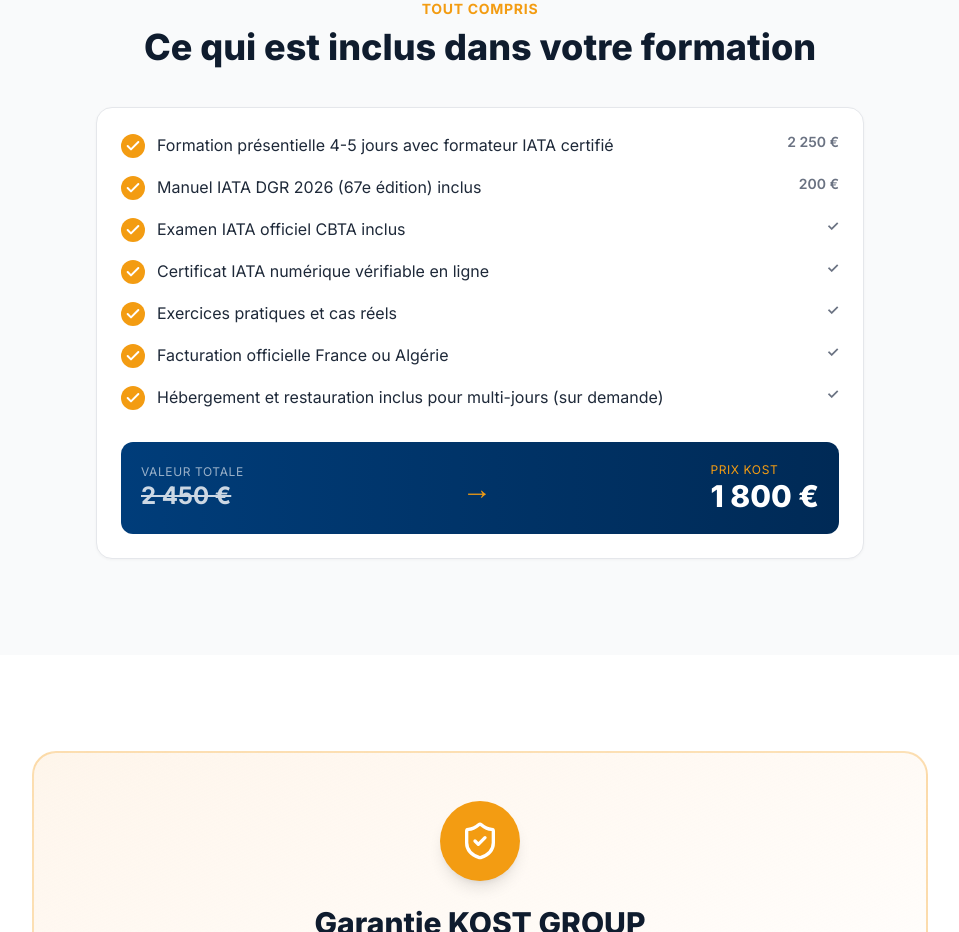
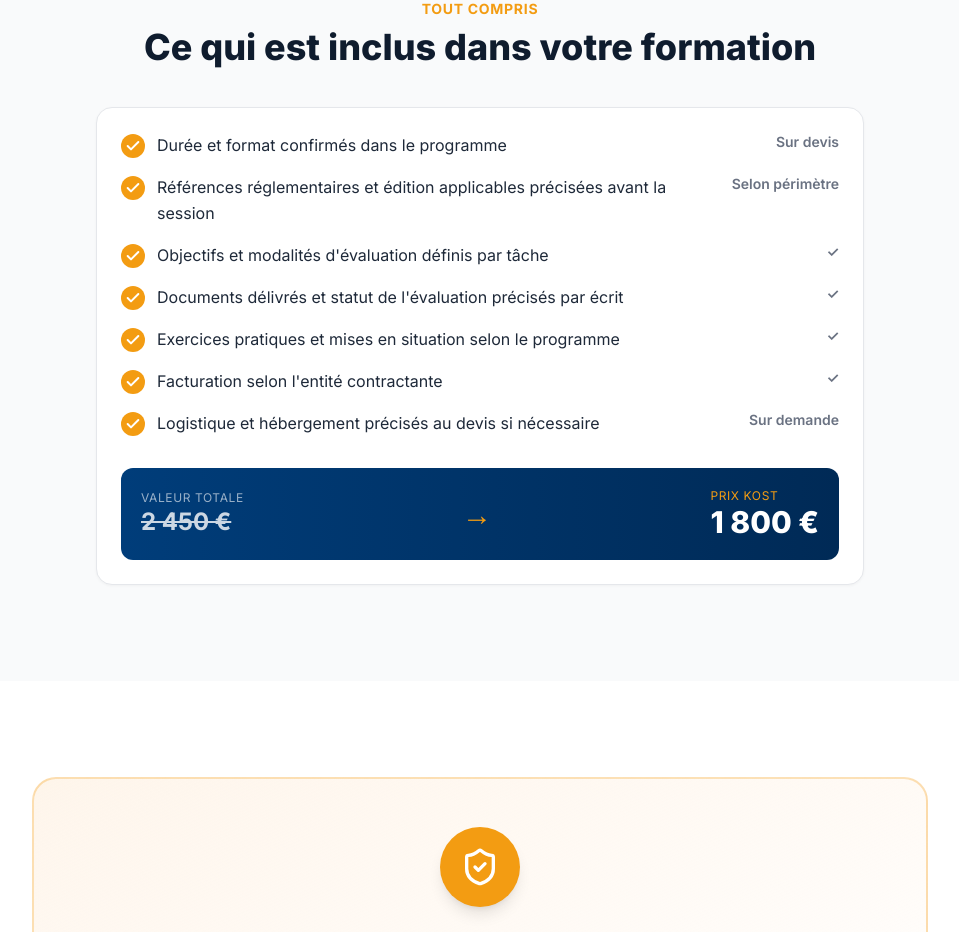
Before and after one commit to relaxsaadi/cbta, a Next.js app: page / in a window 1280 px wide. Shown: the part 4380-5312 px from the top of the page, without its empty margins (160-1119 px from the left). Built offline with nearby package versions, Linux system fonts and the light colour scheme; no server answers.

Commit message:
fix(public-dgr): remove unsupported regulatory and recognition claims

```diff
--- a/components/IncludedSection.tsx
+++ b/components/IncludedSection.tsx
@@ -1,13 +1,13 @@
 import { Check } from "lucide-react";
 
 const ITEMS = [
-  { text: "Formation présentielle 4-5 jours avec formateur IATA certifié", value: "2 250 €" },
-  { text: "Manuel IATA DGR 2026 (67e édition) inclus", value: "200 €" },
-  { text: "Examen IATA officiel CBTA inclus", value: "✓" },
-  { text: "Certificat IATA numérique vérifiable en ligne", value: "✓" },
-  { text: "Exercices pratiques et cas réels", value: "✓" },
-  { text: "Facturation officielle France ou Algérie", value: "✓" },
-  { text: "Hébergement et restauration inclus pour multi-jours (sur demande)", value: "✓" },
+  { text: "Durée et format confirmés dans le programme", value: "Sur devis" },
+  { text: "Références réglementaires et édition applicables précisées avant la session", value: "Selon périmètre" },
+  { text: "Objectifs et modalités d'évaluation définis par tâche", value: "✓" },
+  { text: "Documents délivrés et statut de l'évaluation précisés par écrit", value: "✓" },
+  { text: "Exercices pratiques et mises en situation selon le programme", value: "✓" },
+  { text: "Facturation selon l'entité contractante", value: "✓" },
+  { text: "Logistique et hébergement précisés au devis si nécessaire", value: "Sur demande" },
 ];
 
 export default function IncludedSection() {
```
